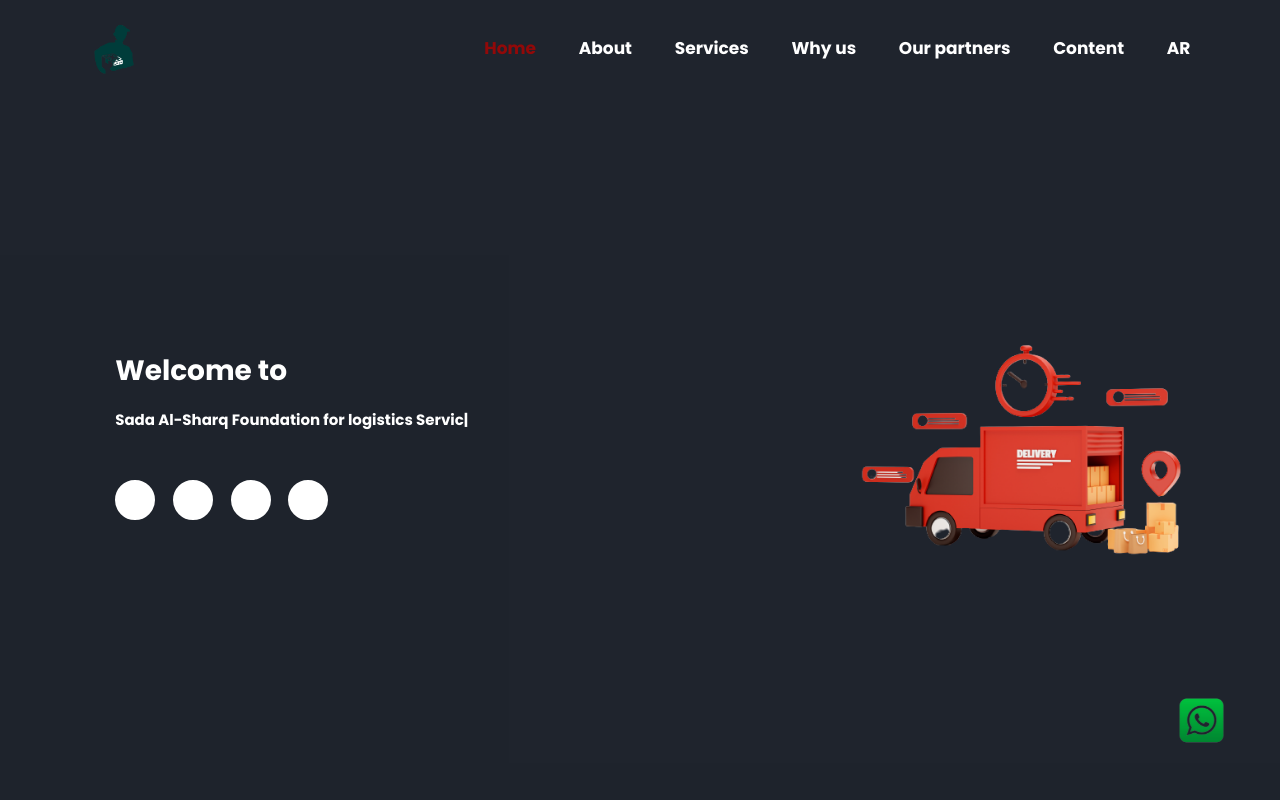
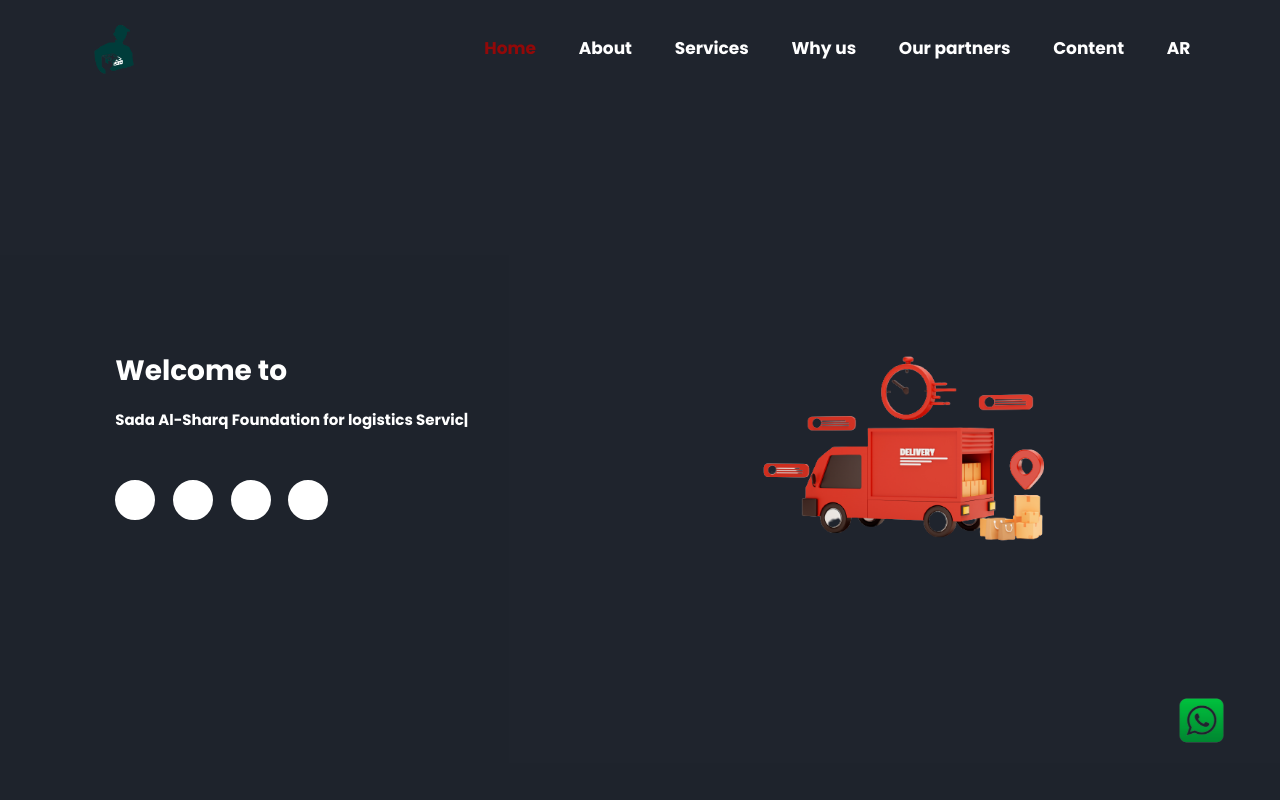
Before and after one commit to ziadmstafa/project, a website: page index.html in a window 1280 px wide. Shown: the top 800 px of the page. Drawn offline with nearby package versions, Linux system fonts and the light colour scheme; grey boxes are pictures that could not be loaded.

Commit message:
Update index.html

```diff
--- a/index.html
+++ b/index.html
@@ -49,7 +49,7 @@
 
     </div>
     <div class="home-img">
-      <img class="hidden md:block w-2.5 ml-60" src="2.png" alt="" />
+      <img class="" src="2.png" alt="" />
     </div>
   </section>
 </div>
```
